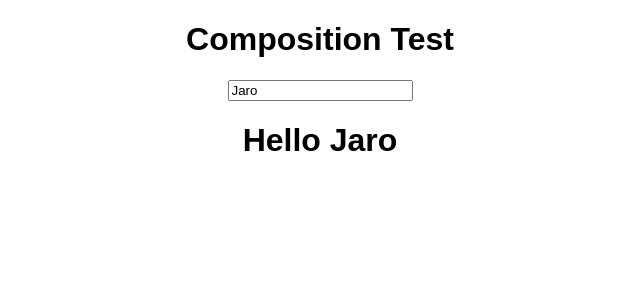
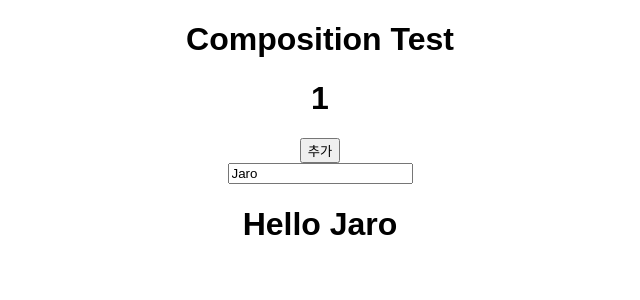
Before and after one commit to JaroInside/tistory-react-typescript-study, a React (Create React App) app: page / in a window 1280 px wide. Shown: the top 300 px of the page, without its empty margins (320-960 px from the left). Built offline with nearby package versions, Linux system fonts and the light colour scheme.

Commit message:
add PureComponent

```diff
--- a/src/containers/App.tsx
+++ b/src/containers/App.tsx
@@ -6,6 +6,7 @@ interface AppProps {
 
 interface AppState {
   name: string;
+  array: number[];
 }
 
 class App extends React.Component<AppProps, AppState> {
@@ -14,9 +15,11 @@ class App extends React.Component<AppProps, AppState> {
     console.log('App constructor');
     super(props);
     this.state = {
-      name: 'Jaro'
+      name: 'Jaro',
+      array: [1]
     };
     this.handleChange = this.handleChange.bind(this);
+    this._Click = this._Click.bind(this);
   }
   public handleChange(event: React.FormEvent<HTMLSelectElement>): void {
     this.setState({ name: event.currentTarget.value });
@@ -33,11 +36,12 @@ class App extends React.Component<AppProps, AppState> {
   componentWillReceiveProps(nextProps: AppProps) {
     console.log(`Parent componentWillReceiveProps : ${JSON.stringify(nextProps)}`);
   }
-
+  /*
   shouldComponentUpdate(nextProps: AppProps, nextState: AppState): boolean {
     console.log(`App shouldComponentUpdate : ${JSON.stringify(nextProps)}, ${JSON.stringify(nextState)}`);
     return true;
   }
+  */
 
   componentWillUpdate(nextProps: AppProps, nextState: AppState) {
     console.log(`App componentWillUpdate : ${JSON.stringify(nextProps)}, ${JSON.stringify(nextState)}`);
@@ -54,6 +58,8 @@ class App extends React.Component<AppProps, AppState> {
     return (
       <div className="App">
         <h1>Composition Test</h1>
+        <h1>{this.state.array.join(', ')}</h1>
+        <button onClick={this._Click}>추가</button>
         <HelloForm
           name = {this.state.name}
           handleChange = {this.handleChange}
@@ -64,6 +70,14 @@ class App extends React.Component<AppProps, AppState> {
       </div>
     );
   }
+
+  private _Click() {
+    const next: number[] = this.state.array;
+    next.push(this.state.array[this.state.array.length - 1] + 1);
+    this.setState({
+      array: next
+    });
+  }
 }
 
 export default App;
```
